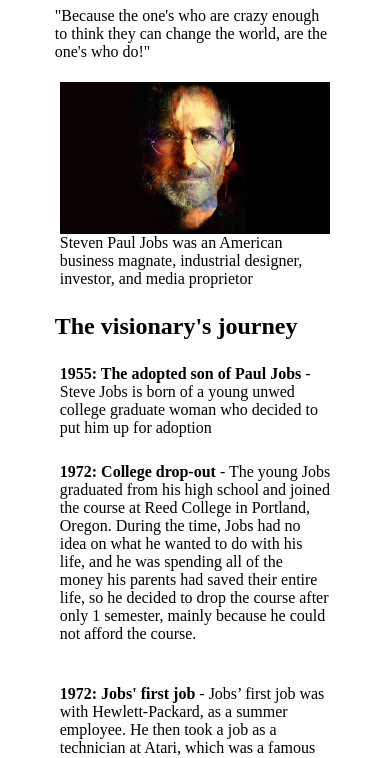
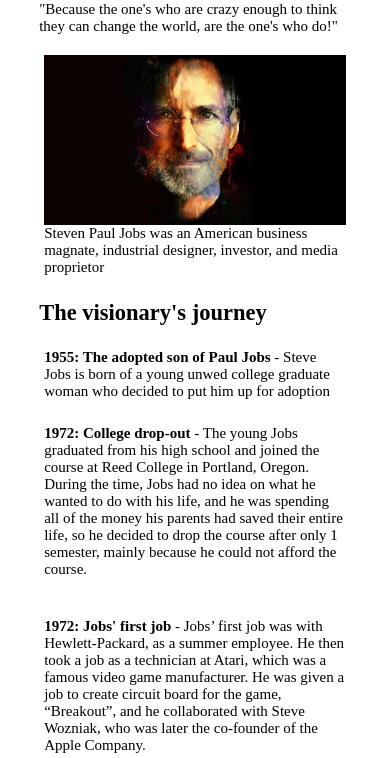
Before and after one commit to kelvinziroh/tribute-webpage, a plain HTML site: page index.html in a window 390 px wide. Shown: the part 81-839 px from the top of the page. Drawn offline with Linux system fonts and the light colour scheme.

Commit message:
Make typography responsive

```diff
--- a/css/styles.css
+++ b/css/styles.css
@@ -19,27 +19,30 @@ h1 {
     text-align: center;
 }
 
-/* layout */
+/* large screens */
+@media (max-width: 1024px){
+    /* layout */
+    body {
+        display: grid;
+        grid-template-columns: repeat(16, 1fr);
+        font-size: 22px;
+    }
+
+    header, main, footer {
+        grid-column: 3 / -3;
+    }
+}
+
 /* small screens */
 @media (max-width: 426px){
+    /* layout */
     body {
         display: grid;
         grid-template-columns: repeat(12, 1fr);
+        font-size: 15px;
     }
 
     header, main, footer {
         grid-column: 2 / -2;
     }
 }
-
-/* large screens */
-@media (max-width: 1024px){
-    body {
-        display: grid;
-        grid-template-columns: repeat(16, 1fr);
-    }
-
-    header, main, footer {
-        grid-column: 3 / -3;
-    }
-}
```
